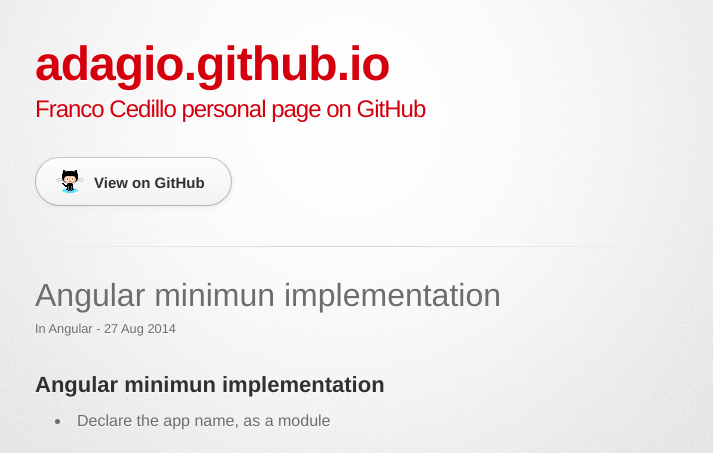
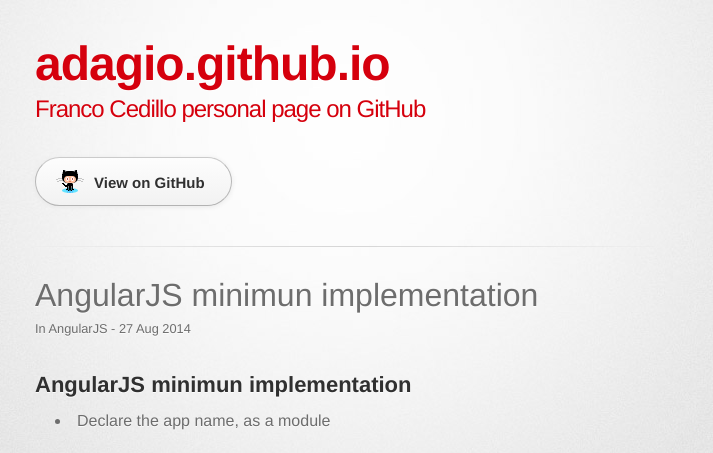
Before and after one commit to adagio/adagio.github.io, a Jekyll site: the page built from _posts/2014-08-27-angular-minimum-implementation.md, in a window 1280 px wide. Shown: the top 453 px of the page, without its empty margins (295-1008 px from the left). Built offline with Jekyll 4.4.1, drawn with Linux system fonts in a browser that asks for light colours; some web fonts are replaced; Markdown is read by kramdown in place of the engine named in the settings; grey boxes are pictures that could not be loaded.

Commit message:
updates articles

```diff
--- a/_posts/2014-08-27-angular-minimum-implementation.md
+++ b/_posts/2014-08-27-angular-minimum-implementation.md
@@ -2,11 +2,11 @@
 published: true
 layout: post
 date: "2014-08-27 23:03"
-categories: "Angular"
-title: Angular minimun implementation
+categories: "AngularJS"
+title: AngularJS minimun implementation
 ---
 
-## Angular minimun implementation
+## AngularJS minimun implementation
 
 - Declare the app name, as a module
 
```
Also changed, not shown: _posts/2013-10-22-update-jquery-drupal-twitter-bootstrap-theme.md (+1 -0 lines).
